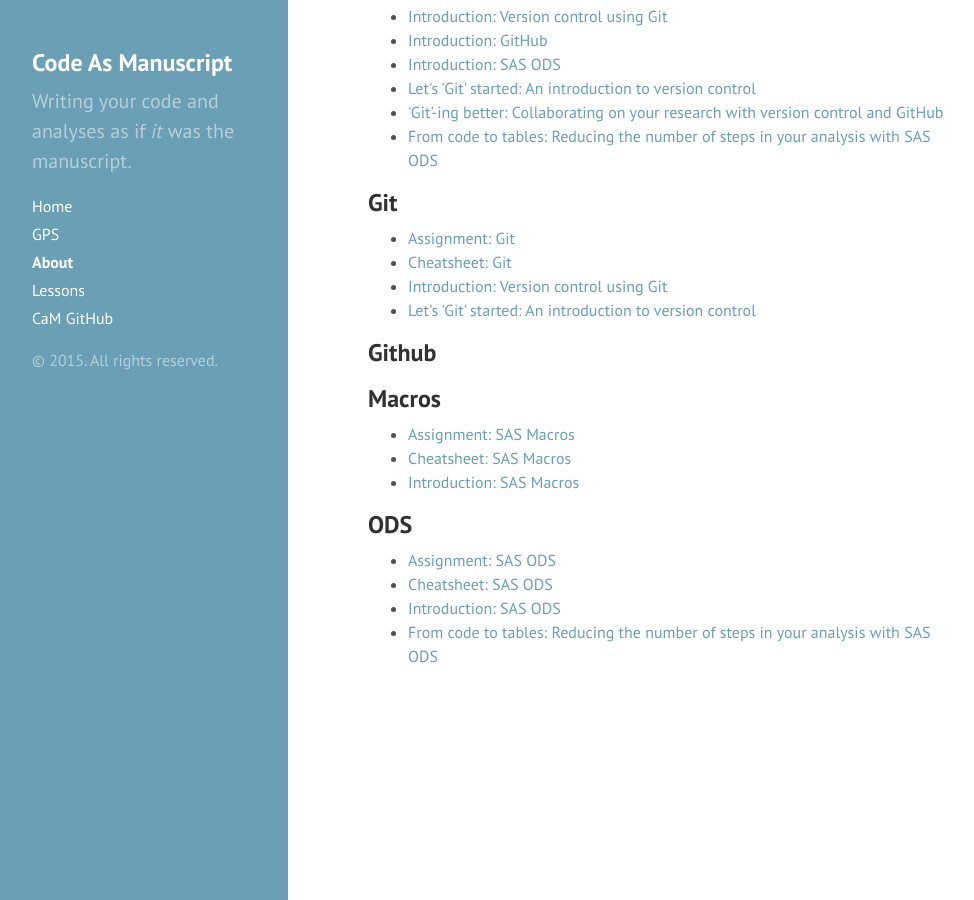
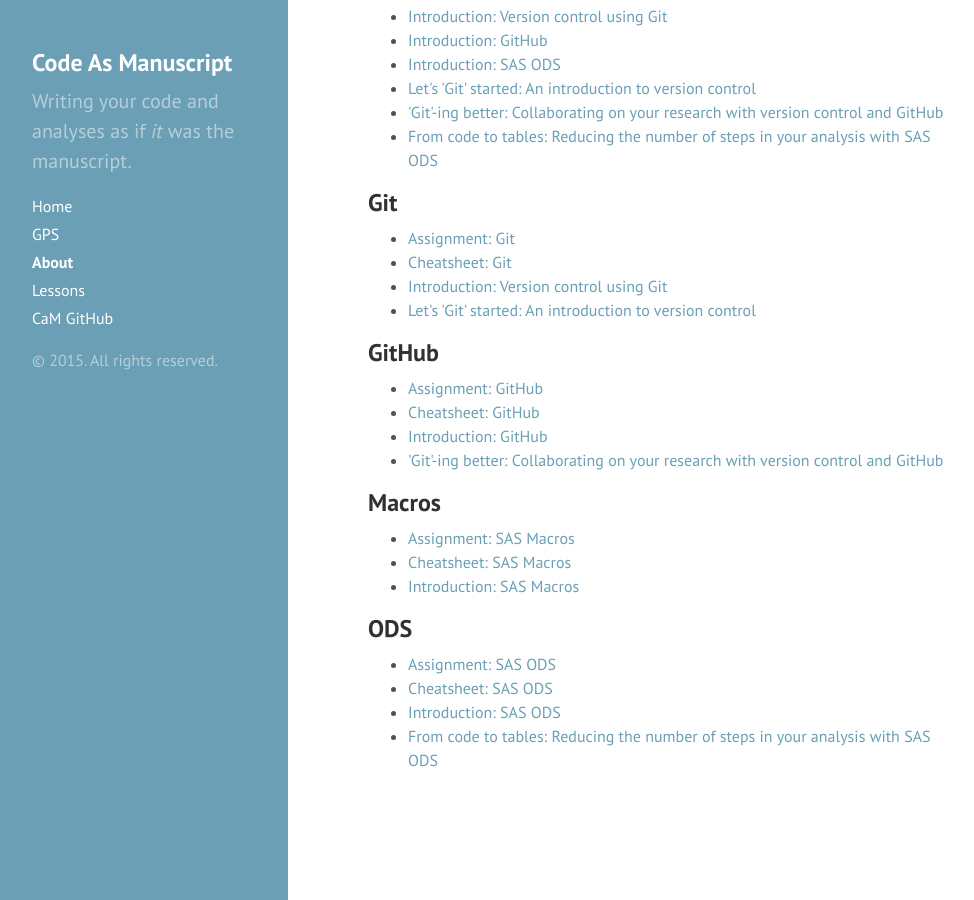
Before and after one commit to thesarahmeister/workshops, a Jekyll site: the page built from about.md, in a window 1280 px wide and 900 px high, scrolled down 1045 px. Shown: the whole window, without its empty margins (0-974 px from the left). Built offline with Jekyll 4.4.1, drawn with Linux system fonts in a browser that asks for light colours; Markdown is read by kramdown in place of the engine named in the settings.

Commit message:
Updated config file, as github was mistyped

```diff
--- a/_config.yml
+++ b/_config.yml
@@ -24,6 +24,6 @@
 github:
   repo:           https://github.com/codeasmanuscript
 
-lesson-list: [Git, Github, Macros, ODS]
-category-list: [Lessons, Git, Github, Macros, ODS]
-tag-list: [Lessons, Git, Github, Macros, ODS, Assignment, Slides, Cheatsheet]
+lesson-list: [Git, GitHub, Macros, ODS]
+category-list: [Lessons, Git, GitHub, Macros, ODS]
+tag-list: [Lessons, Git, GitHub, Macros, ODS, Assignment, Slides, Cheatsheet]
```
